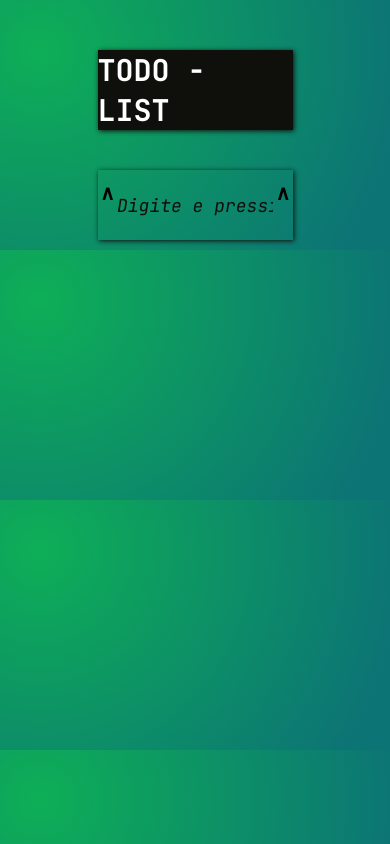
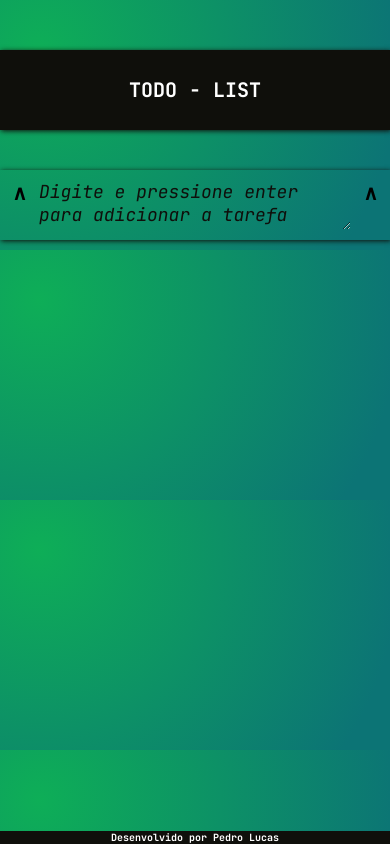
Before and after one commit to Smooke09/todo-list-javascript, a plain HTML site: page index.html in a window 390 px wide. Drawn offline with Linux system fonts and the light colour scheme.

Commit message:
Responsivo

```diff
--- a/index.html
+++ b/index.html
@@ -17,10 +17,14 @@
 
         <div class="todo__new-item">
             <div>&and;</div>
-            <input type="text"  id="newItem" placeholder="Digite e pressione enter para adicionar a tarefa">
+            <textarea cols="0" rows="10" id="newItem" placeholder="Digite e pressione enter para adicionar a tarefa"></textarea>
+            <!-- <input type="text"  id="newItem" placeholder="Digite e pressione enter para adicionar a tarefa"> -->
             <div>&and;</div>
         </div>
     </div>
+
+     <footer><p>Desenvolvido por Pedro Lucas</p></footer>
+
     <script src="app.js"></script>
 </body>
 </html>
--- a/style.css
+++ b/style.css
@@ -103,7 +103,7 @@ body {
     font: inherit;
 }
 
-.todo__new-item > input{
+.todo__new-item > textarea{
     background-color: transparent;
     border: none;
     width: 80%;
@@ -111,9 +111,50 @@ body {
     font: inherit;
 }
 
-.todo__new-item > input::placeholder {
+.todo__new-item > textarea::placeholder {
     font-size: 18px;
     font-style: italic;
     font-weight: normal;
     color: var(--secondary-color);
 }
+footer{
+    background-color: #0F0F0B;
+    justify-content: center;
+    position:fixed;
+	bottom:0;
+	width:100%;
+}
+
+footer p {
+    font-size: 1rem;
+    color: #fff;
+    text-align: center;
+}
+
+@media (max-width: 1020px) {
+
+
+    body{
+        background-image: radial-gradient( circle farthest-corner at 10% 20%,  rgba(14,174,87,1) 0%, rgba(12,116,117,1) 90% );
+        background-repeat: repeat-y;
+    }
+
+
+    .todo__title {
+        display: flex;
+        width: 100vw;
+        font-size: 2rem;
+    }
+
+    .todo__new-item {
+        width: 100vw;
+    }
+
+    .todo__list {
+        width: 200px;
+    }
+
+    .todo__item div {
+        text-align: center;
+    }
+}
```
